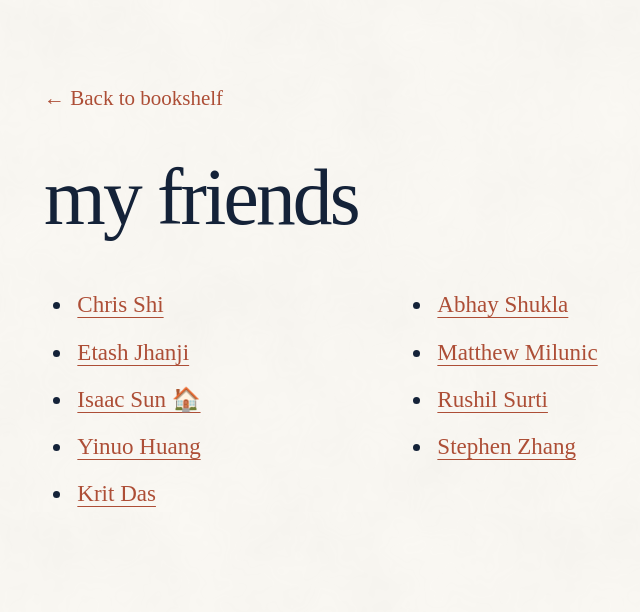
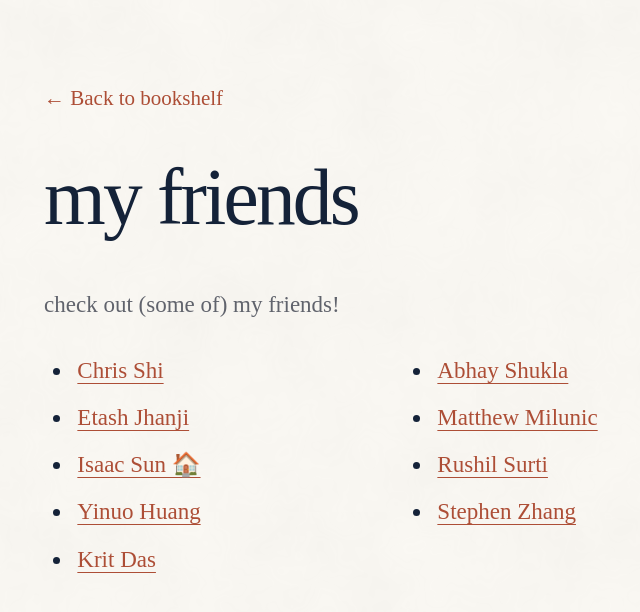
Before and after one commit to ghobrady/ghobrady.github.io, a Jekyll site: the page built from friends.html, in a window 1280 px wide. Shown: the top 612 px of the page, without its empty margins (36-676 px from the left). Built offline with Jekyll 4.4.1, drawn with Linux system fonts in a browser that asks for light colours.

Commit message:
Add an introduction to the friends list

```diff
--- a/friends.html
+++ b/friends.html
@@ -8,6 +8,7 @@ permalink: /friends/
   <h1>my friends</h1>
 </header>
 <div class="prose">
+  <p>check out (some of) my friends!</p>
   <ul class="friends-list">
     {% for friend in site.data.friends %}
     <li><a href="{{ friend.url | escape }}">{{ friend.name | escape }}</a></li>
```
